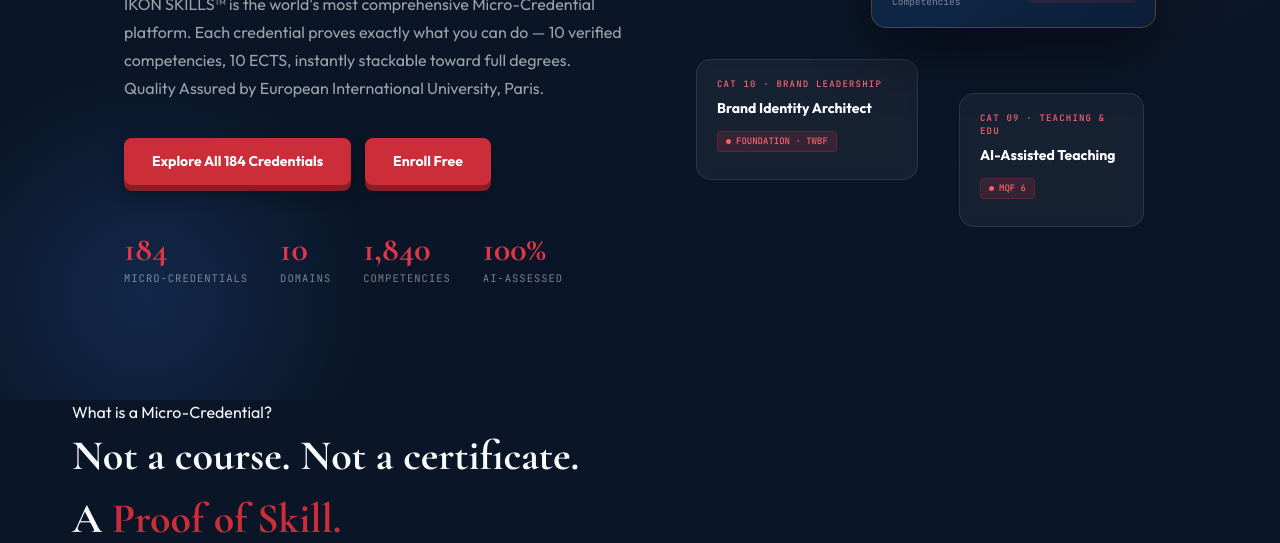
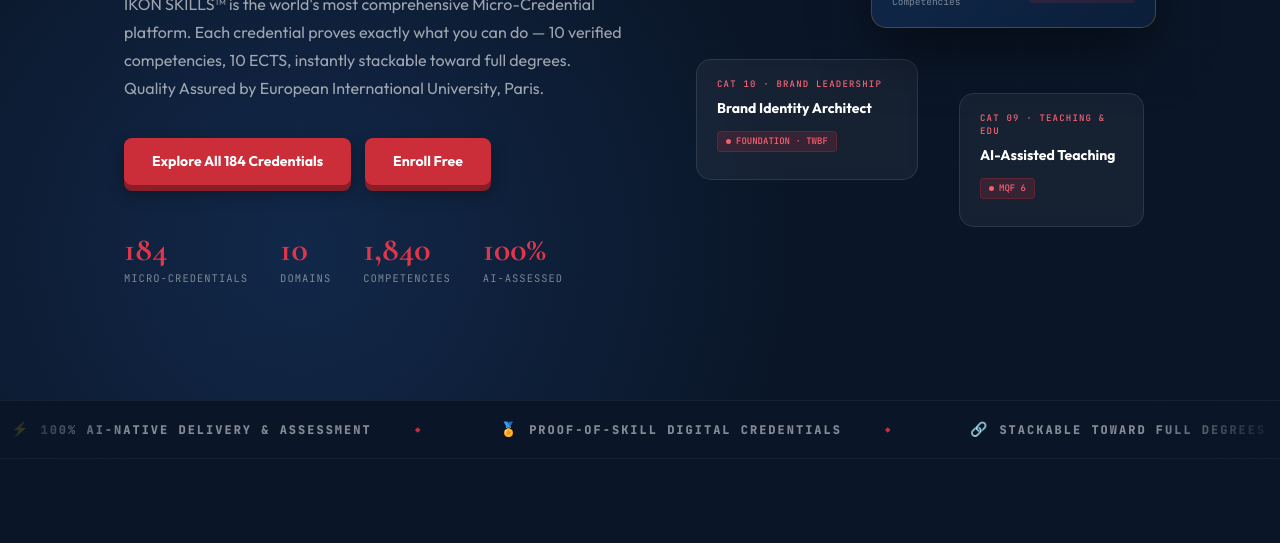
Before and after one commit to MD-Kayesur/lifechoicecoach-frontend-, a Next.js app: page / in a window 1280 px wide. Shown: the part 400-943 px from the top of the page. Built offline with nearby package versions, Linux system fonts and the light colour scheme; no server answers.

Commit message:
created trustbar or marque section and add ligc redirect from langidn apge

```diff
--- a/src/components/landingPages/CredentialDomains.tsx
+++ b/src/components/landingPages/CredentialDomains.tsx
@@ -17,7 +17,7 @@
     ];
 
     return (
-        <section id="domains" className="section bg-transparent relative">
+        <section id="domains" className="section bg-transparent relative my-20">
             <CommonWrapper className="max-w-[1200px] px-0">
                 <div className="eyebrow">10 Credential Domains</div>
                 <h2 className="sec-h text-[42px]">Every professional skill.<br />One unified framework.</h2>
--- a/src/components/landingPages/Hero.tsx
+++ b/src/components/landingPages/Hero.tsx
@@ -1,15 +1,17 @@
 "use client";
 
 import CommonWrapper from "@/common/CommonWrapper";
-import { Button } from "@/components/ui/button";
+import { useRouter } from "next/navigation";
 
 export const Hero = () => {
+    const router = useRouter();
     return (
         <section id="home" className="relative min-h-[100vh] flex items-center overflow-hidden bg-transparent">
             {/* Background Grid & Effects */}
             <div className="absolute inset-0 hero-grid pointer-events-none opacity-40" />
-            <div className="absolute top-[-200px] right-[-150px] w-[700px] h-[700px] rounded-full bg-[radial-gradient(circle,rgba(203,45,57,0.13)_0%,transparent_65%)] pointer-events-none" />
-            <div className="absolute bottom-[-120px] left-[-80px] w-[450px] h-[450px] rounded-full bg-[radial-gradient(circle,rgba(26,58,107,0.5)_0%,transparent_70%)] pointer-events-none" />
+            <div className="absolute top-[-150px] right-[-150px] w-[1000px] h-[1000px] rounded-full
+             bg-[radial-gradient(circle,rgba(231, 156, 27, 0.13)_0%,transparent_65%)] pointer-events-none" />
+            <div className="absolute bottom-[-350px] left-[-200px] w-[1000px] h-[1000px] rounded-full bg-[radial-gradient(circle,rgba(26,58,107,0.5)_0%,transparent_70%)] pointer-events-none" />
 
             <CommonWrapper className="relative z-10 max-w-[1200px] px-[48px] py-[80px]">
                 <div className="grid lg:grid-cols-[1fr_460px] gap-[72px] items-center">
@@ -35,7 +37,10 @@
                         </p>
 
                         <div className="flex flex-wrap gap-[14px] mb-[48px]">
-                            <button className="bg-primary text-white font-bold text-[14px] px-[28px] py-[13px] rounded-[8px] hover:bg-gold2 transition-all cursor-pointer shadow-[0_6px_0_#8a1e27,0_8px_16px_rgba(0,0,0,0.35)] active:translate-y-[5px] active:shadow-[0_1px_0_#8a1e27] hover:translate-y-[3px] hover:shadow-[0_3px_0_#8a1e27]">
+                            <button
+                                onClick={() => router.push("/catalog")}
+                                className="bg-primary text-white font-bold text-[14px] px-[28px] py-[13px] rounded-[8px] hover:bg-gold2 transition-all cursor-pointer shadow-[0_6px_0_#8a1e27,0_8px_16px_rgba(0,0,0,0.35)] active:translate-y-[5px] active:shadow-[0_1px_0_#8a1e27] hover:translate-y-[3px] hover:shadow-[0_3px_0_#8a1e27]"
+                            >
                                 Explore All 184 Credentials
                             </button>
                             <button className="bg-primary text-white font-bold text-[14px] px-[28px] py-[13px] rounded-[8px] hover:bg-gold2 transition-all cursor-pointer shadow-[0_6px_0_#8a1e27,0_8px_16px_rgba(0,0,0,0.35)] active:translate-y-[5px] active:shadow-[0_1px_0_#8a1e27] hover:translate-y-[3px] hover:shadow-[0_3px_0_#8a1e27]">
--- a/src/components/landingPages/IkonSteps.tsx
+++ b/src/components/landingPages/IkonSteps.tsx
@@ -11,8 +11,8 @@
     ];
 
     return (
-        <section className="hiw-bg section bg-transparent relative">
-            <CommonWrapper className="max-w-[1200px] px-0">
+        <section className="hiw-bg section  relative my-20 bg-[#252533] py-20">
+            <CommonWrapper className="max-w-[1200px] px-0 ">
                 <div className="eyebrow">How It Works</div>
                 <h2 className="sec-h text-[42px]">Four steps to Proof of Skill</h2>
 
--- a/src/components/landingPages/LandingPage.tsx
+++ b/src/components/landingPages/LandingPage.tsx
@@ -1,6 +1,7 @@
 "use client";
 
 import { Hero } from "@/components/landingPages/Hero";
+import { TrustBar } from "@/components/landingPages/TrustBar";
 import { Features } from "@/app/catalog/Features";
 import { HowItWorks } from "@/components/landingPages/HowItWorks";
 import { MicroCredential } from "@/components/landingPages/MicroCredential";
@@ -13,6 +14,7 @@
     return (
         <main className="min-h-screen bg-background">
             <Hero />
+            <TrustBar />
             <MicroCredential />
             <IkonPassport />
             <CredentialDomains />
--- a/src/components/landingPages/MicroCredential.tsx
+++ b/src/components/landingPages/MicroCredential.tsx
@@ -4,7 +4,7 @@
 
 export const MicroCredential = () => {
     return (
-        <section className="bg-transparent section">
+        <section className="bg-transparent section my-20">
             <CommonWrapper className="max-w-[1200px] px-0">
                 <div className="eyebrow ">What is a Micro-Credential?</div>
                 <h2 className="sec-h text-[42px]">Not a course. Not a certificate.<br />A <span className="text-gold">Proof of Skill.</span></h2>
--- a/src/components/landingPages/QualityAssurance.tsx
+++ b/src/components/landingPages/QualityAssurance.tsx
@@ -13,13 +13,13 @@
     ];
 
     return (
-        <section className="qa-bg section bg-transparent relative">
+        <section className="qa-bg section bg-transparent relative my-20">
             <CommonWrapper className="max-w-[1200px] px-0">
                 <div className="grid lg:grid-cols-2 gap-[80px] items-start font-outfit">
                     {/* Left content */}
                     <div>
                         <div className="eyebrow ml-0">Quality Assurance</div>
-                        <h2 className="sec-h text-left ml-0 mb-[30px]">Quality Assured by<br />European International<br />University, Paris</h2>
+                        <h2 className="sec-h text-left ml-0 mb-[30px] text-[42px]">Quality Assured by<br />European International<br />University, Paris</h2>
                         <p className="text-[14px] text-white/65 leading-[1.7] max-w-[500px] mb-[45px]">All IKON SKILLS™ Micro-Credentials are quality assured by European International University, Paris (EIU-Paris) — a globally recognised higher education institution. The accreditations and rankings listed here belong to EIU-Paris and underpin the academic standing of every credential issued on this platform.</p>
 
                         <div className="p-[22px] border-t border-white/7">
--- /dev/null
+++ b/src/components/landingPages/TrustBar.tsx
@@ -0,0 +1,56 @@
+"use client";
+
+export const TrustBar = () => {
+    const items = [
+        { text: "Quality Assured by European International University, Paris", icon: "🛡️" },
+        { text: "100% AI-Native Delivery & Assessment", icon: "⚡" },
+        { text: "Proof-of-Skill Digital Credentials", icon: "🏅" },
+        { text: "Stackable toward Full Degrees", icon: "🔗" },
+        { text: "IKON SKILLS™ Micro-Credential Passport", icon: "📔" },
+        { text: "EQF Level 6, 7 & 8 Certified", icon: "💎" },
+        { text: "Globally Recognised & Accredited", icon: "🌍" },
+        { text: "Earn ECTS Credits Instantly", icon: "🎓" },
+        { text: "Verified by Blockchain Technology", icon: "⛓️" },
+    ];
+
+    // Double the items for seamless infinite scroll
+    const marqueeItems = [...items, ...items];
+
+    return (
+        <div className="w-full bg-[#0a1628] border-y border-white/5 py-4.5 overflow-hidden relative group">
+            <div className="flex animate-marquee">
+                <div className="flex items-center gap-x-12 shrink-0">
+                    {marqueeItems.map((item, index) => (
+                        <div key={index} className="flex items-center gap-3 px-4">
+                            <span className="text-[14px]">{item.icon}</span>
+                            <span className="text-[12px] font-black text-white/50 uppercase tracking-[2px] font-mono whitespace-nowrap group-hover:text-white transition-colors duration-300">
+                                {item.text}
+                            </span>
+                            <div className="ml-8 w-1 h-1 bg-[#cb2d39] rotate-45 shrink-0" />
+                        </div>
+                    ))}
+                </div>
+            </div>
+
+            {/* Gradient overlays for smooth edges */}
+            <div className="absolute inset-y-0 left-0 w-32 bg-gradient-to-r from-[#0a1628] to-transparent z-10 pointer-events-none" />
+            <div className="absolute inset-y-0 right-0 w-32 bg-gradient-to-l from-[#0a1628] to-transparent z-10 pointer-events-none" />
+
+            <style jsx global>{`
+                @keyframes marquee {
+                    0% { transform: translateX(0); }
+                    100% { transform: translateX(-50%); }
+                }
+                .animate-marquee {
+                    animation: marquee 40s linear infinite;
+                    display: flex;
+                    width: max-content;
+                }
+                /* Pause on hover */
+                .group:hover .animate-marquee {
+                    animation-play-state: paused;
+                }
+            `}</style>
+        </div>
+    );
+};
```
